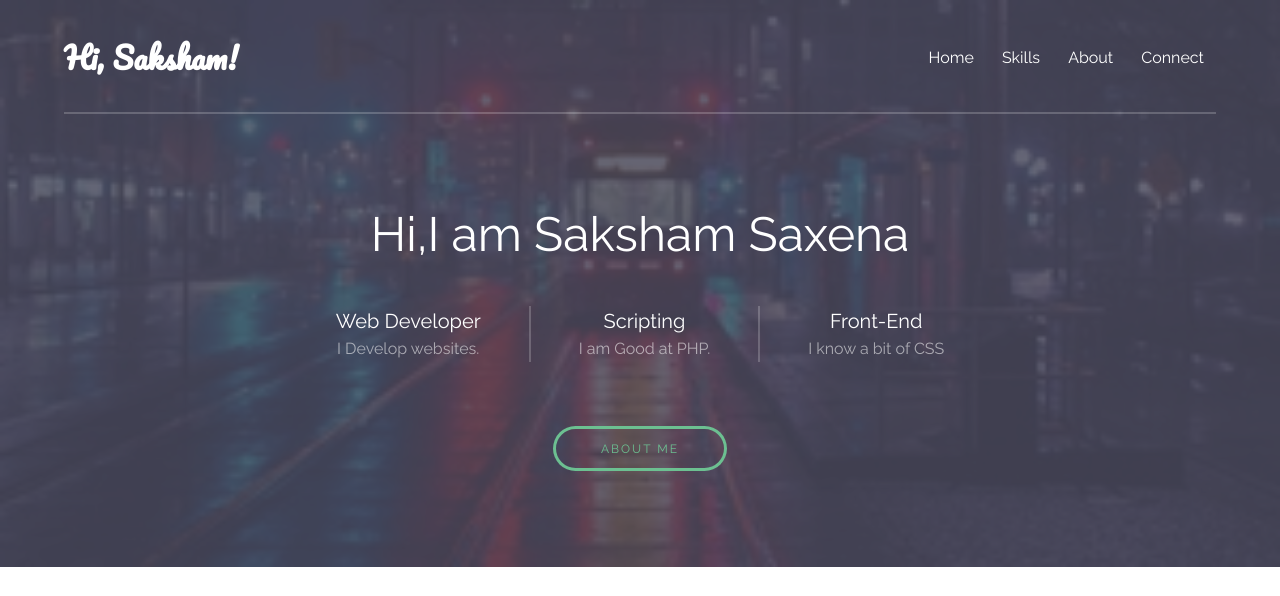
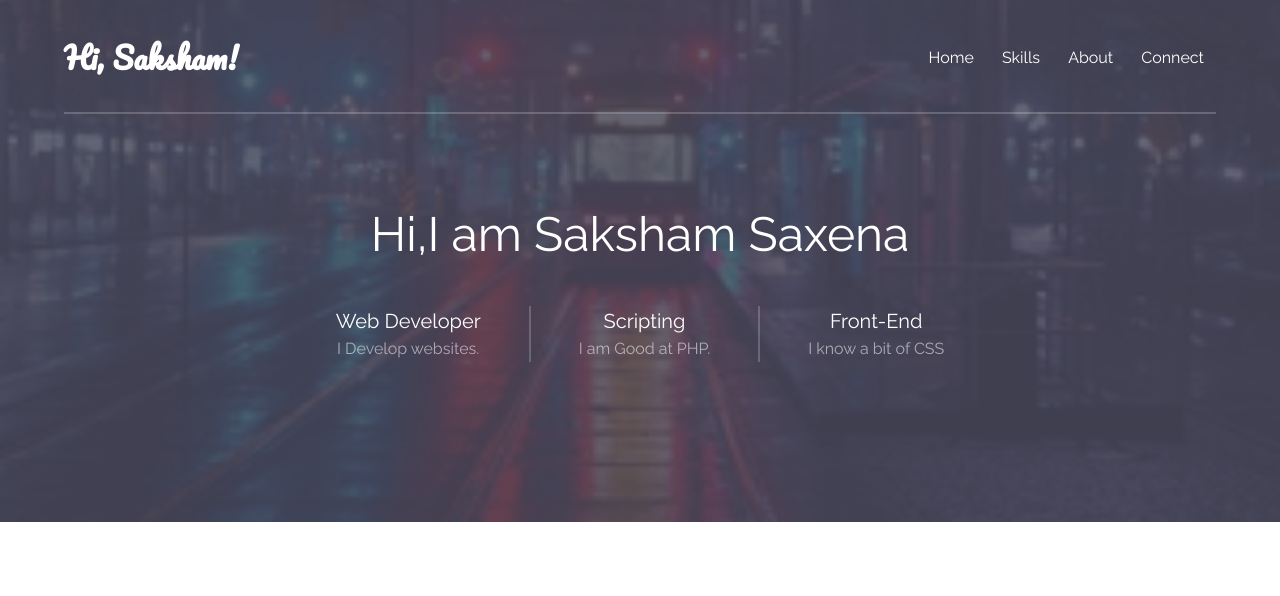
Before and after one commit to Saksham-Saxena/Saksham-Saxena.github.io, a plain HTML site: page index.html in a window 1280 px wide. Shown: the top 596 px of the page. Drawn offline with Linux system fonts and the light colour scheme.

Commit message:
adding files

```diff
--- a/index.html
+++ b/index.html
@@ -59,7 +59,7 @@
 					</div>
 
 					<footer>
-						<a href="About.html" class="button">About Me</a>
+
 					</footer>
 				</div>
 			</section>
```
